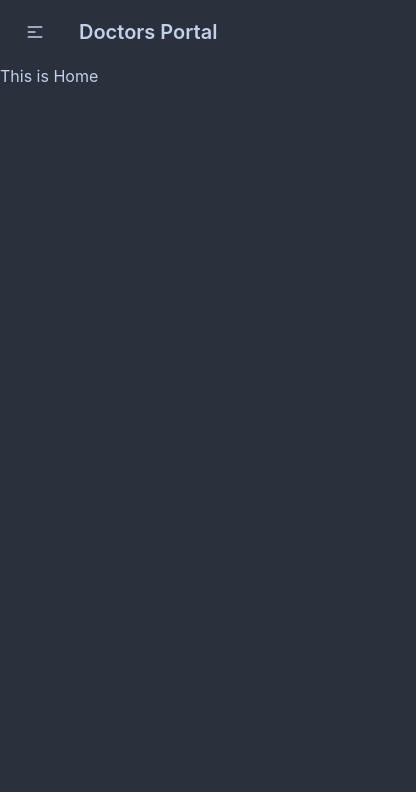
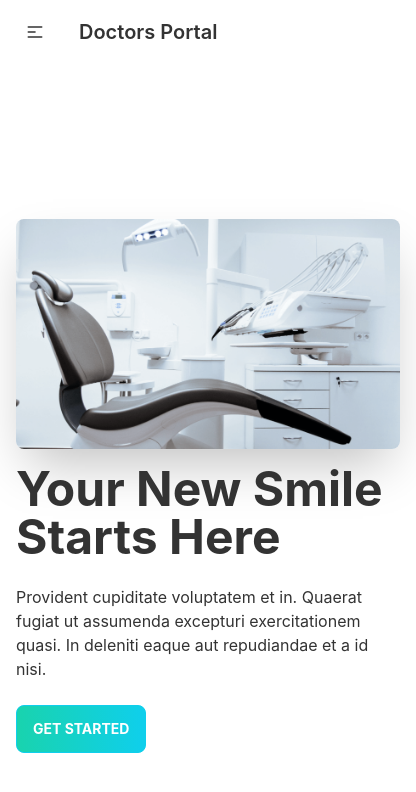
Before and after one commit to moniruzzaman01/doctors-portal-client-with-tailwind, a React (Create React App) app: page / in a window 390 px wide. Shown: the top 792 px of the page, 416 px wide, since content can reach past the window. Built offline with nearby package versions, Linux system fonts and the light colour scheme.

Commit message:
banner added

```diff
--- a/src/App.js
+++ b/src/App.js
@@ -1,5 +1,4 @@
 import { Route, Routes } from "react-router-dom";
-import "./App.css";
 import About from "./Pages/About/About";
 import Appoinment from "./Pages/Appoinment/Appoinment";
 import Contact from "./Pages/Contact/Contact";
--- /dev/null
+++ b/src/Pages/Home/Banner.js
@@ -0,0 +1,29 @@
+import React from "react";
+import bannerImg from "../../assets/images/chair.png";
+
+const Banner = () => {
+  return (
+    <div className="hero min-h-screen">
+      <div className="hero-content flex-col lg:flex-row-reverse">
+        <img
+          src={bannerImg}
+          className="max-w-sm rounded-lg shadow-2xl"
+          alt=""
+        />
+        <div>
+          <h1 className="text-5xl font-bold">Your New Smile Starts Here</h1>
+          <p className="py-6">
+            Provident cupiditate voluptatem et in. Quaerat fugiat ut assumenda
+            excepturi exercitationem quasi. In deleniti eaque aut repudiandae et
+            a id nisi.
+          </p>
+          <button className="btn btn-primary uppercase text-white font-bold bg-gradient-to-r from-secondary to-primary">
+            Get Started
+          </button>
+        </div>
+      </div>
+    </div>
+  );
+};
+
+export default Banner;
--- a/src/Pages/Home/Home.js
+++ b/src/Pages/Home/Home.js
@@ -1,9 +1,10 @@
 import React from "react";
+import Banner from "./Banner";
 
 const Home = () => {
   return (
     <div>
-      <h2>This is Home</h2>
+      <Banner />
     </div>
   );
 };
--- a/src/Pages/Shared/Navbar.js
+++ b/src/Pages/Shared/Navbar.js
@@ -25,38 +25,38 @@
     </>
   );
   return (
-    <div class="navbar bg-base-100">
-      <div class="navbar-start">
-        <div class="dropdown">
-          <label tabindex="0" class="btn btn-ghost lg:hidden">
+    <div className="navbar bg-base-100">
+      <div className="navbar-start">
+        <div className="dropdown">
+          <label tabIndex="0" className="btn btn-ghost lg:hidden">
             <svg
               xmlns="http://www.w3.org/2000/svg"
-              class="h-5 w-5"
+              className="h-5 w-5"
               fill="none"
               viewBox="0 0 24 24"
               stroke="currentColor"
             >
               <path
-                stroke-linecap="round"
-                stroke-linejoin="round"
-                stroke-width="2"
+                strokeLinecap="round"
+                strokeLinejoin="round"
+                strokeWidth="2"
                 d="M4 6h16M4 12h8m-8 6h16"
               />
             </svg>
           </label>
           <ul
-            tabindex="0"
-            class="menu menu-compact dropdown-content mt-3 p-2 shadow bg-base-100 rounded-box w-52"
+            tabIndex="0"
+            className="menu menu-compact dropdown-content mt-3 p-2 shadow bg-base-100 rounded-box w-52"
           >
             {navMenuItems}
           </ul>
         </div>
-        <Link to="/" class="btn btn-ghost normal-case text-xl">
+        <Link to="/" className="btn btn-ghost normal-case text-xl">
           Doctors Portal
         </Link>
       </div>
-      <div class="navbar-center hidden lg:flex">
-        <ul class="menu menu-horizontal p-0">{navMenuItems}</ul>
+      <div className="navbar-center hidden lg:flex">
+        <ul className="menu menu-horizontal p-0">{navMenuItems}</ul>
       </div>
     </div>
   );
--- a/tailwind.config.js
+++ b/tailwind.config.js
@@ -6,17 +6,17 @@
   daisyui: {
     themes: [
       {
-        mytheme: {
+        doctortheme: {
           primary: "#0FCFEC",
           secondary: "#19D3AE",
           accent: "#3A4256",
+          neutral: "#3D4451",
+          "base-100": "#fff",
 
-          neutral: "#191D24",
-          "base-100": "#2A303C",
-          info: "#3ABFF8",
-          success: "#36D399",
-          warning: "#FBBD23",
-          error: "#F87272",
+          // info: "#3ABFF8",
+          // success: "#36D399",
+          // warning: "#FBBD23",
+          // error: "#F87272",
         },
       },
     ],
```
